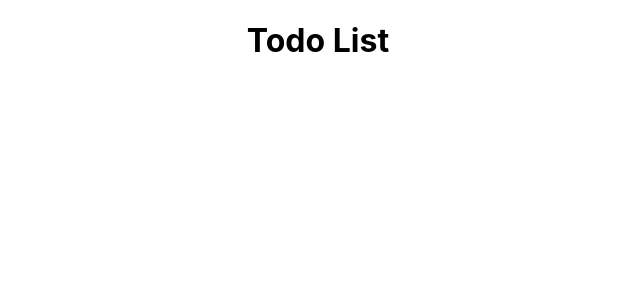
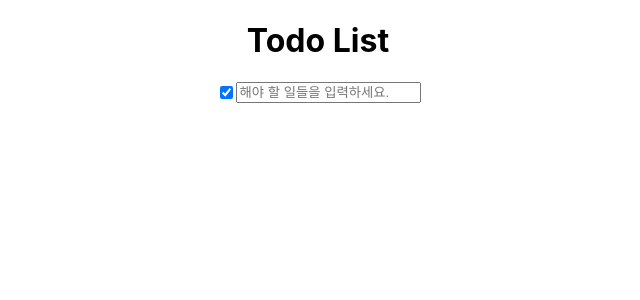
Before and after one commit to toy-crane/todo-hooks, a React (Create React App) app: page / in a window 1280 px wide. Shown: the top 300 px of the page, without its empty margins (322-962 px from the left). Built offline with nearby package versions, Linux system fonts and the light colour scheme.

Commit message:
feature: useTodos hooks 추가

```diff
--- a/package.json
+++ b/package.json
@@ -10,12 +10,14 @@
     "@types/node": "^12.0.0",
     "@types/react": "^17.0.0",
     "@types/react-dom": "^17.0.0",
+    "immer": "^9.0.5",
     "react": "^17.0.2",
     "react-dom": "^17.0.2",
     "react-scripts": "4.0.3",
     "recoil": "^0.3.1",
     "styled-components": "^5.3.0",
     "typescript": "^4.1.2",
+    "uuid": "^8.3.2",
     "web-vitals": "^1.0.1"
   },
   "scripts": {
@@ -43,6 +45,7 @@
     ]
   },
   "devDependencies": {
-    "@types/styled-components": "^5.1.11"
+    "@types/styled-components": "^5.1.11",
+    "@types/uuid": "^8.3.1"
   }
 }
--- /dev/null
+++ b/src/hooks/useTodos.ts
@@ -0,0 +1,74 @@
+import produce from "immer";
+import {
+	useCallback,
+	useEffect,
+	useLayoutEffect,
+	useMemo,
+	useState,
+} from "react";
+import { Todo } from "../types";
+import { v4 as uuidv4 } from "uuid";
+
+const LOCALSTORAGE_NAME = "todos";
+
+interface State {
+	todos: Todo[];
+}
+
+interface Result extends State {
+	createTodo: (title: string) => void;
+	changeIsDoneAll: (completed: boolean) => void;
+	isDoneAll: boolean;
+}
+
+const useTodos = (): Result => {
+	const [state, setState] = useState<State>({ todos: [] });
+
+	// 화면을 업데이트하기 전에 LocalStorage에서 todos 가져오기
+	useLayoutEffect(() => {
+		const loadedTodos = localStorage.getItem(LOCALSTORAGE_NAME);
+		if (loadedTodos) {
+			setState(JSON.parse(loadedTodos));
+		}
+	}, [setState]);
+
+	// 화면을 업데이트하고, todos LocalStorage에 저장하기
+	useEffect(() => {
+		localStorage.setItem(LOCALSTORAGE_NAME, JSON.stringify(state));
+	}, [state]);
+
+	// Todo 신규 생성하기
+	const createTodo = useCallback(
+		(title: string) => {
+			const newState = produce(state, (draft) => {
+				draft.todos.push({ title, id: uuidv4(), completed: false });
+			});
+			setState(newState);
+		},
+		[state]
+	);
+
+	// 모든 Todo 한 번에 Complete 처리하기
+	const changeIsDoneAll = useCallback(
+		(completed: boolean) => {
+			const newState = produce(state, (draft) => {
+				draft.todos = draft.todos.map((todo) => ({
+					...todo,
+					completed,
+				}));
+			});
+			setState(newState);
+		},
+		[state]
+	);
+
+	// 모든 Todo가 Done 상태인지 확인하는 flag 값
+	const isDoneAll = state.todos.filter((todo) => !todo.completed).length === 0;
+
+	return useMemo(
+		() => ({ ...state, createTodo, changeIsDoneAll, isDoneAll }),
+		[changeIsDoneAll, createTodo, state, isDoneAll]
+	);
+};
+
+export default useTodos;
--- a/src/pages/main.tsx
+++ b/src/pages/main.tsx
@@ -1,9 +1,17 @@
-import { ContentContainer, Header } from "../components";
+import { ContentContainer, Header, TodoInput } from "../components";
+import useTodos from "../hooks/useTodos";
 
 const MainPage = () => {
+	const { todos, createTodo, isDoneAll, changeIsDoneAll } = useTodos();
+
 	return (
 		<ContentContainer>
 			<Header />
+			<TodoInput
+				createTodo={createTodo}
+				isDoneAll={isDoneAll}
+				handleChangeIsDoneAll={changeIsDoneAll}
+			/>
 		</ContentContainer>
 	);
 };
```
Also changed, not shown: 1 other file (tests, documents, lock files or other folders).
